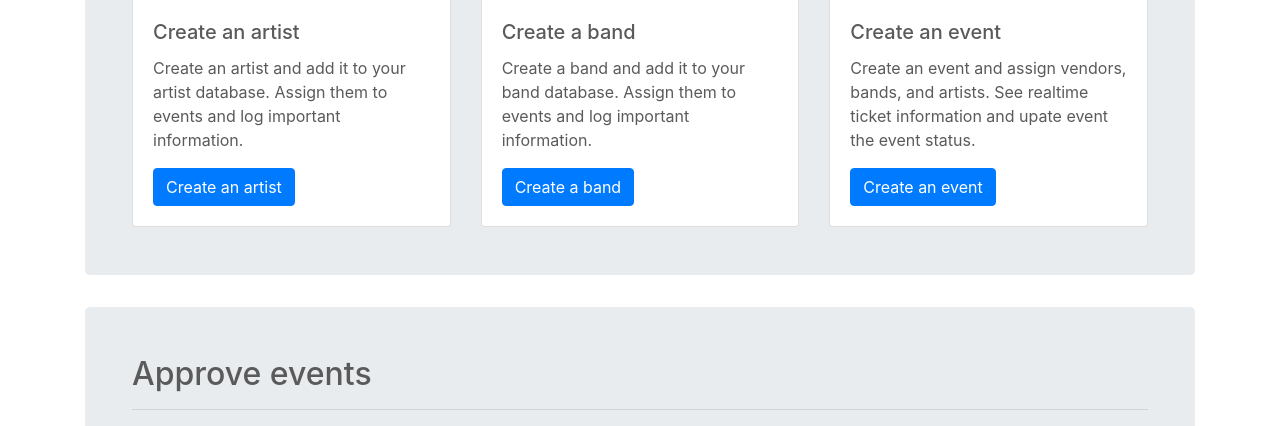
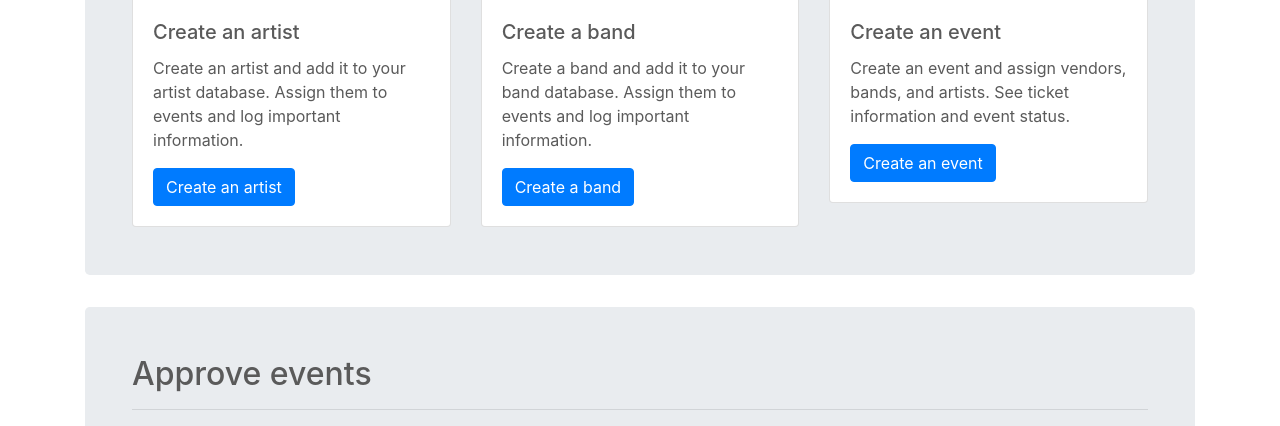
Before and after one commit to sampiecz/467_ASS4_PROTO, a PHP site: page / in a window 1280 px wide. Shown: the part 904-1330 px from the top of the page. Run offline with PHP 8.4, Linux system fonts and the light colour scheme.

Commit message:
Made it better.

```diff
--- a/index.php
+++ b/index.php
@@ -66,7 +66,7 @@
                                   <img class="card-img-top" src="https://images.unsplash.com/photo-1524368535928-5b5e00ddc76b?ixlib=rb-0.3.5&ixid=eyJhcHBfaWQiOjEyMDd9&s=ae8584287da6fac5895bbe4fb80f9f5f&dpr=1&auto=format&fit=crop&w=1000&q=80&cs=tinysrgb"/>
 								  <div class="card-body">
 									<h5 class="card-title">Create an event</h5>
-									<p class="card-text">Create an event and assign vendors, bands, and artists. See realtime ticket information and upate event the event status.</p>
+									<p class="card-text">Create an event and assign vendors, bands, and artists. See ticket information and event status.</p>
 									<a href="create_a_new_event.php" class="btn btn-primary">Create an event</a>
 								  </div>
 								</div>
```
